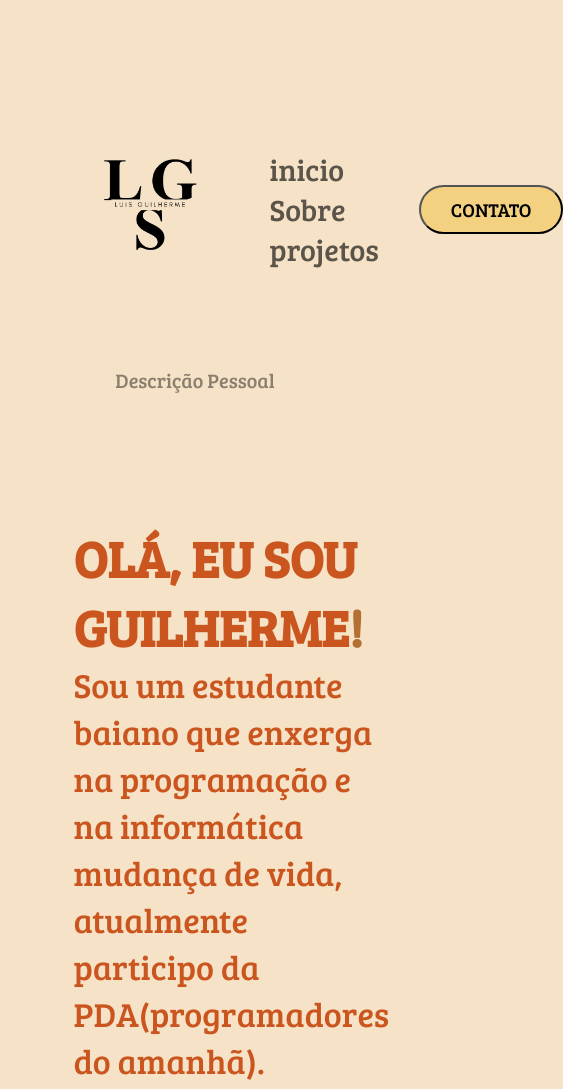
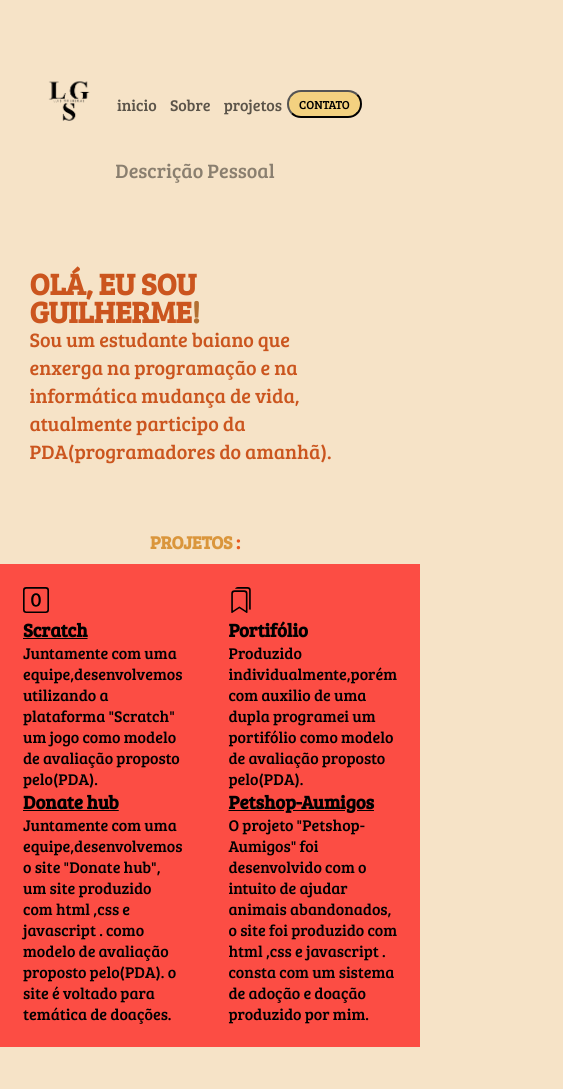
Before and after one commit to Guilherme-lgs/deploy-repository, a plain HTML site: page index.html in a window 390 px wide. Shown: the top 1089 px of the page, 563 px wide, since content can reach past the window. Drawn offline with nearby package versions, Linux system fonts and the light colour scheme.

Commit message:
fialmente fiz a responsividade

```diff
--- a/index.html
+++ b/index.html
@@ -82,6 +82,14 @@
                     <p>Juntamente com uma equipe,desenvolvemos utilizando a plataforma "Scratch" um jogo
                         como modelo de avaliação proposto pelo(PDA).
                     </p>
+
+                    <h3><a href="https://github.com/JoNasgaBri/DonateHub  " target="_blank">Donate hub</h3></a>
+                    <h3><a href=""></a></h3>
+                    <p>Juntamente com uma equipe,desenvolvemos o site "Donate hub", um site produzido com html ,css e javascript .
+                         como modelo de avaliação proposto pelo(PDA). o site é voltado para temática de doações.
+                    </p>
+
+
                    </div><!--caixas-->
 
                    <div class="caixas">
@@ -97,6 +105,13 @@
                         como modelo de avaliação proposto pelo(PDA).
 
                     </p>
+
+                    <h3><a href="https://guilherme-lgs.github.io/Pet-shop-Aumigos/  " target="_blank">Petshop-Aumigos</h3></a>
+                    <h3><a href=""></a></h3>
+                    <p> O projeto "Petshop-Aumigos" foi desenvolvido com o intuito de ajudar animais abandonados,
+                        o site foi produzido com html ,css e javascript . consta com um sistema de adoção e doação produzido por mim.
+                    </p>
+
                    </div><!--caixas-->
                 </div><!--flex-->
             </div><!--face muito linda kkk-->
--- a/style.css
+++ b/style.css
@@ -1,114 +1,108 @@
-/*geral modificaçoes*/
-*{
+/* geral modificaçoes */
+* {
     font-family: "Bree Serif", serif;
-    padding:0%;
+    padding: 0%;
     margin: 0%;
     box-sizing: border-box;
 }
 
-body{
+
+body {
     background-color: rgba(218, 140, 23, 0.24);
     height: 100vh;
-
 }
 
-
-.interface{
+.interface {
     max-width: 1280px;
     margin: auto;
     padding: 54px;
-
-}
-.flex{
-    display:flex;
 }
 
-h2.titulo{
+.flex {
+    display: flex;
+}
+
+h2.titulo {
     font-size: 30px;
     color: rgba(209, 126, 18, 0.767);
     text-align: center;
     padding: 54px;
 }
 
- h2.titulo span{
-    color:rgba(230, 69, 6, 0.87) ;
+h2.titulo span {
+    color: rgba(230, 69, 6, 0.87);
 }
 
 /* estilo cbc */
-header{
+header {
     padding: 30px 4%;
     margin-top: 22px;
 }
 
-header > .interface{
+header > .interface {
     display: flex;
     align-items: center;
+}
 
-
-}
-header a{
-    color:#000000a1;
+header a {
+    color: #000000a1;
     text-decoration: dashed;
     display: inline-block;
 }
 
-header a:hover{
-    color:black ;
-    transform:scale(1.07);
+header a:hover {
+    color: black;
+    transform: scale(1.07);
 }
 
-header nav ul{
+header nav ul {
     list-style-type: none;
-
 }
 
 header nav ul li {
     display: inline-block;
     padding: 0 40px;
     font-size: 30px;
-
 }
 
-header .btn-contato button{
+header .btn-contato button {
     padding: 10px 30px;
     font-size: 18px;
     font-weight: 800px;
     background-color: rgba(238, 182, 28, 0.411);
     border-radius: 30px;
     border: 0%;
-    cursor:pointer;
+    cursor: pointer;
     font-size: 19px;
     transition: 0.9ms;
-
 }
 
-header .btn-contato button:hover{
+header .btn-contato button:hover {
     box-shadow: 0px 0px 8px rgb(255, 251, 2);
-    transform:scale(1.07);
-    transition:0.9ms ;
+    transform: scale(1.07);
+    transition: 0.9ms;
 }
 
-.logomarca{
+.logomarca {
     height: 160px;
     width: auto;
     border-radius: 20%;
     padding: 10px;
 }
 
-/*topo siteeeeeeee*/
-
-#eu  {
-    justify-content:space-evenly ;
+/* topo siteeeeeeee */
+#eu {
+    justify-content: space-evenly;
     padding: auto;
-    flex-direction:row;
+    flex-direction: row;
     display: flex;
     font-size: 20px;
     color: rgba(0, 0, 0, 0.438);
     gap: 90px;
 }
 
-section.topo-site{
-    padding:45px 5%;
+section.topo-site {
+    padding: 45px 5%;
     color: rgba(199, 75, 18, 0.932);
     display: flex;
     flex-direction: row;
@@ -118,50 +112,44 @@ section.topo-site{
 section.topo-site.flex {
     align-items: center;
     justify-content: center;
-
 }
 
-.topo-site >h1{
+.topo-site > h1 {
     line-height: 40px;
 }
 
-.topo-site h1 span{
+.topo-site h1 span {
     color: rgb(179, 112, 50);
 }
 
-/* apartir daqui começo a fazer o fru-fru da parte  projetos */
-
-section.projetos{
+/* apartir daqui começo a fazer o fru-fru da parte projetos */
+section.projetos {
     padding: 50% 4;
-
 }
 
 .projetos .caixas {
     color: rgb(0, 0, 0);
+}
 
-}
-.caixas{
+.caixas {
     padding: 23px;
     top: 10px;
-
 }
 
-.caixas{
+.caixas {
     background-color: rgba(255, 0, 0, 0.658);
     height: auto;
     width: 700px;
-
-
-    /* quero dizer que pra vc q tá lendo q perdi 34 minutos de vida pra fzr esse h3>a prestar(talves eu esteja ficando bilutetéia)*/
-}
-h3>a{
-    color:black;
-
+    /* quero dizer que pra vc q tá lendo q perdi 34 minutos de vida pra fzr esse h3>a prestar(talves eu esteja ficando bilutetéia) */
 }
 
-/* armoinização(ui kk) do final texto e footer logo abaixo !!!!*/
-section.qfinal{
-    padding:45px 5%;
+h3 > a {
+    color: black;
+}
+
+/* armoinização(ui kk) do final texto e footer logo abaixo !!!! */
+section.qfinal {
+    padding: 45px 5%;
     color: rgba(199, 75, 18, 0.932);
     display: flex;
     flex-direction: row;
@@ -172,19 +160,17 @@ section.qfinal{
 section.texto-fim {
     align-items: center;
     justify-content: center;
-
 }
 
-.texto-fim >h1{
+.texto-fim > h1 {
     line-height: 40px;
     padding: 4%;
+}
 
-}
-.texto-fim >p{
+.texto-fim > p {
     line-height: 40px;
     padding: 6%;
     align-items: center;
-
 }
 
 /* Reseta o padding e margin padrão do body e html */
@@ -211,7 +197,7 @@ footer {
     top: 90px;
 }
 
-/* Estilos  conteúdo  footer */
+/* Estilos conteúdo footer */
 .conteudo {
     max-width: 1200px;
     margin: 0 auto;
@@ -220,3 +206,155 @@ footer {
 .contato p {
     margin: 10px 0;
 }
+
+/* Media queries para responsividade */
+@media (max-width: 1200px) {
+    .interface {
+        padding: 30px;
+    }
+
+    h2.titulo {
+        font-size: 26px;
+        padding: 30px;
+    }
+
+    header nav ul li {
+        padding: 0 20px;
+        font-size: 24px;
+    }
+
+    header .btn-contato button {
+        padding: 8px 20px;
+        font-size: 16px;
+    }
+
+    .logomarca {
+        height: 120px;
+    }
+
+    section.topo-site {
+        font-size: 28px;
+    }
+
+    .topo-site h1 {
+        line-height: 36px;
+    }
+
+    section.projetos {
+        padding: 30% 4;
+    }
+
+    .caixas {
+        width: 100%;
+    }
+
+    section.qfinal {
+        font-size: 28px;
+    }
+
+    .texto-fim >h1, .texto-fim >p {
+        padding: 2%;
+    }
+}
+
+@media (max-width: 768px) {
+    .interface {
+        padding: 20px;
+    }
+
+    h2.titulo {
+        font-size: 22px;
+        padding: 20px;
+    }
+
+    header nav ul li {
+        padding: 0 10px;
+        font-size: 20px;
+    }
+
+    header .btn-contato button {
+        padding: 6px 15px;
+        font-size: 14px;
+    }
+
+    .logomarca {
+        height: 100px;
+    }
+
+    section.topo-site {
+        font-size: 24px;
+        flex-direction: column;
+    }
+
+    .topo-site h1 {
+        line-height: 32px;
+    }
+
+    section.projetos {
+        padding: 20% 4;
+    }
+
+    .caixas {
+        width: 100%;
+    }
+
+    section.qfinal {
+        font-size: 24px;
+        flex-direction: column;
+    }
+
+    .texto-fim >h1, .texto-fim >p {
+        padding: 1%;
+    }
+}
+
+@media (max-width: 480px) {
+    .interface {
+        padding: 10px;
+    }
+
+    h2.titulo {
+        font-size: 18px;
+        padding: 10px;
+    }
+
+    header nav ul li {
+        padding: 0 5px;
+        font-size: 16px;
+    }
+
+    header .btn-contato button {
+        padding: 4px 10px;
+        font-size: 12px;
+    }
+
+    .logomarca {
+        height: 80px;
+    }
+
+    section.topo-site {
+        font-size: 20px;
+        flex-direction: column;
+    }
+
+    .topo-site h1 {
+        line-height: 28px;
+    }
+
+    section.projetos {
+        padding: 10% 4;
+    }
+
+    .caixas {
+        width: 100%;
+    }
+
+    section.qfinal {
+        font-size: 20px;
+        flex-direction: column;
+    }
+
+    .texto-fim >h1, .texto-fim >p {
+        padding: 0.5%;
+    }
+}
```
Lines whose indentation alone changed are shown as unchanged.
